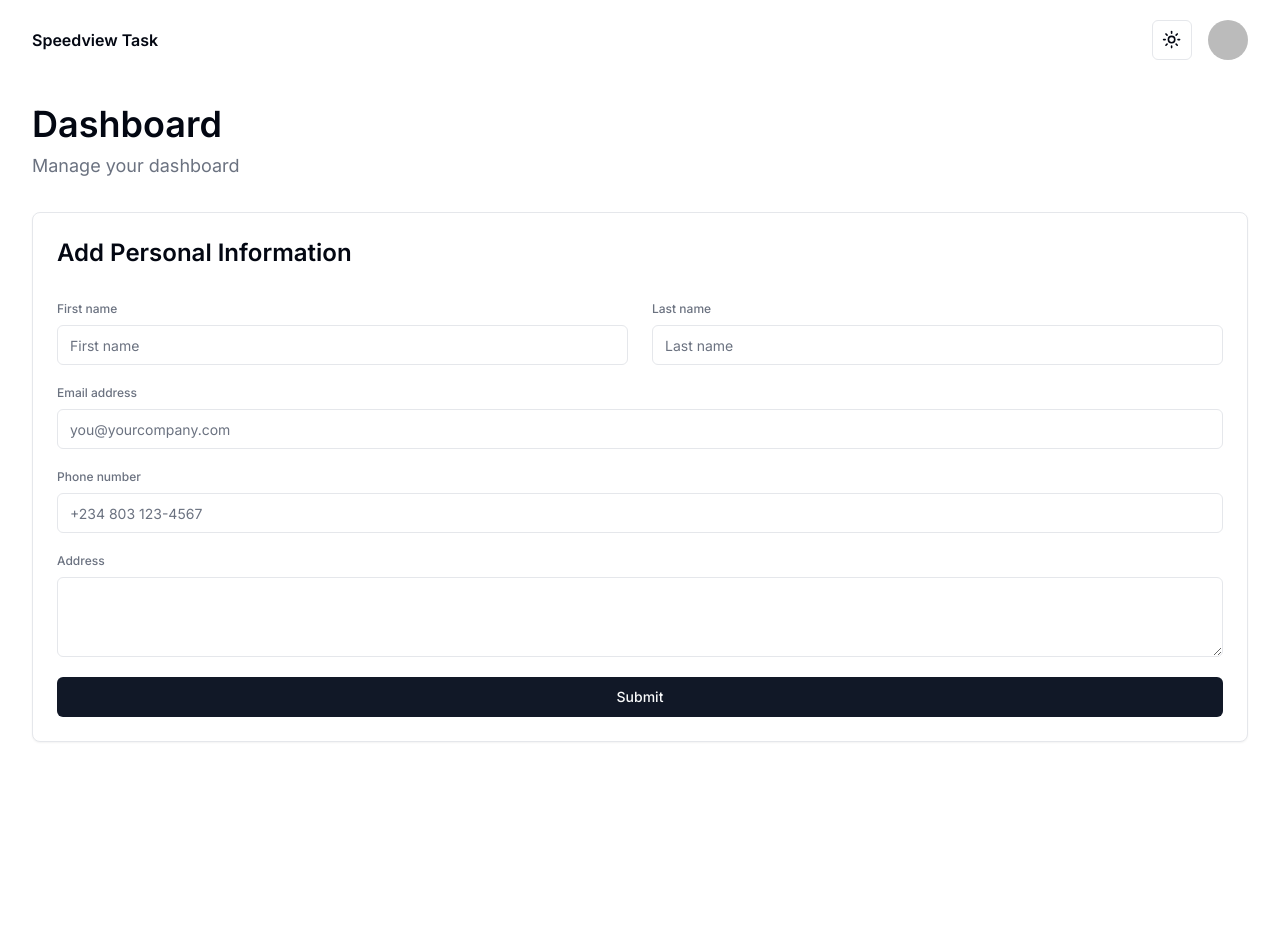
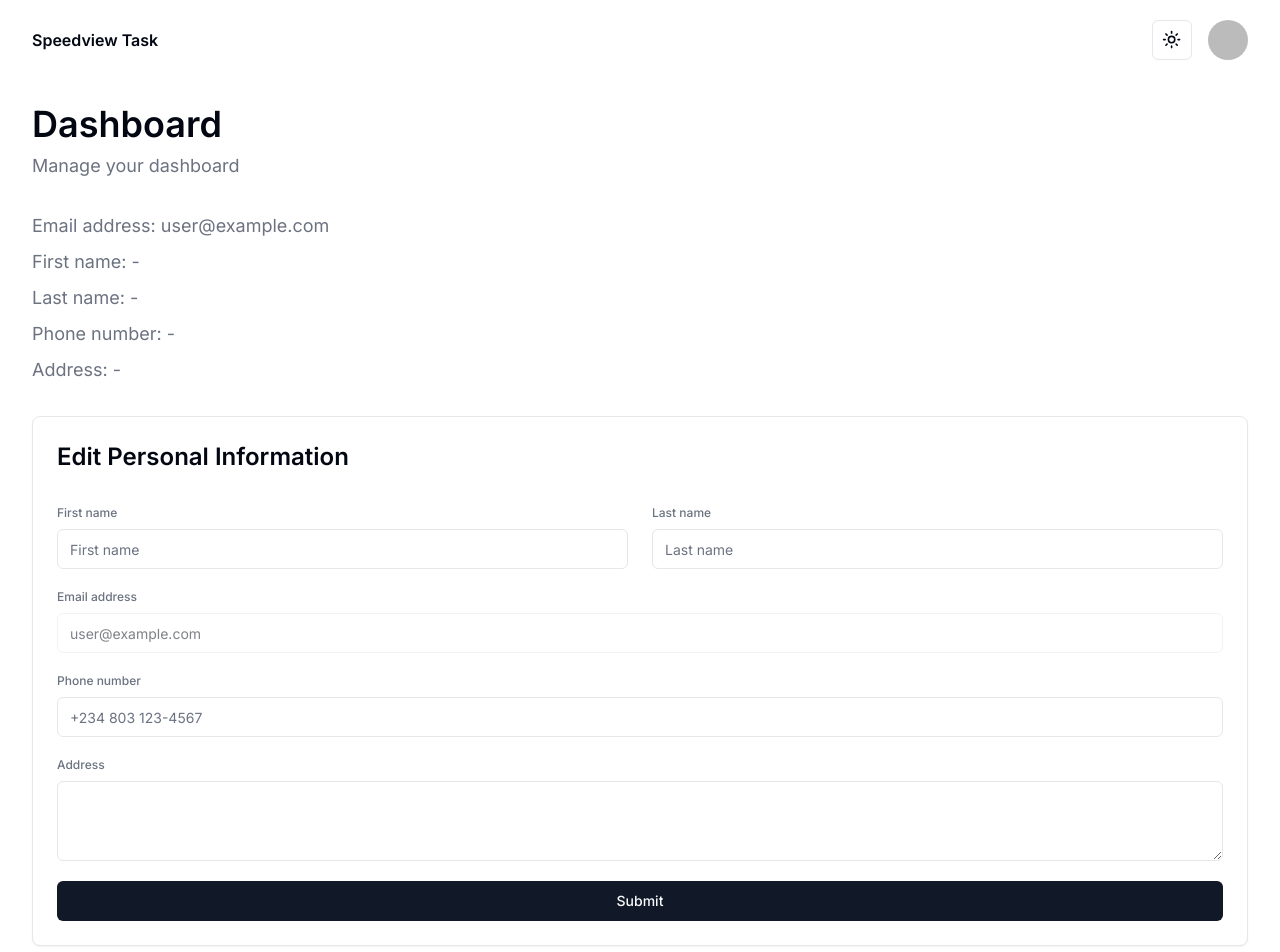
Before and after one commit to kennyotesile/speedview-task, a Next.js app: page /dashboard in a window 1280 px wide. Shown: the top 952 px of the page. Before the commit the page ends 800 px from the top, so only its background shows below. Built offline with nearby package versions, Linux system fonts and the light colour scheme; no server answers; the database is empty; sample sign-in values are in the browser's storage.

Commit message:
Implement user GET and POST requests
This also refactors the Dashboard page

```diff
--- /dev/null
+++ b/src/app/api/user/route.ts
@@ -0,0 +1,51 @@
+import { NextRequest, NextResponse } from "next/server";
+import prisma from "../../../../prisma";
+
+export async function GET(request: NextRequest) {
+	const url = new URL(request.url);
+	const email = url.searchParams.get("email");
+
+	if (!email) {
+		return new NextResponse(JSON.stringify({ error: "Missing email parameter" }), {
+			status: 400,
+		});
+	}
+
+	const result = await prisma.user.findUnique({
+		where: {
+			email,
+		},
+	});
+
+	return new NextResponse(JSON.stringify(result));
+}
+
+export async function POST(request: NextRequest) {
+	const { email, firstName, lastName, phone, address } = await request.json();
+
+	const user = await prisma.user.findUnique({
+		where: {
+			email,
+		},
+	});
+
+	if (!user) {
+		const newUser = await prisma.user.create({ data: { email, firstName, lastName, phone, address } });
+
+		return new NextResponse(JSON.stringify(newUser));
+	} else {
+		const updatedUser = await prisma.user.update({
+			where: {
+				email,
+			},
+			data: {
+				firstName,
+				lastName,
+				phone,
+				address,
+			},
+		});
+
+		return new NextResponse(JSON.stringify(updatedUser));
+	}
+}
--- a/src/app/dashboard/page.tsx
+++ b/src/app/dashboard/page.tsx
@@ -15,11 +15,10 @@ import { z } from "zod";
 import { Form, FormControl, FormField, FormItem, FormLabel, FormMessage } from "@/components/ui/form";
 import { Textarea } from "@/components/ui/textarea";
 import { Input } from "@/components/ui/input";
+import { useEffect, useState } from "react";
+import { Loader2 } from "lucide-react";
 
-export default function Home() {
-	const { data: session } = useSession();
-
-	const contactFormSchema = z.object({
+const personalInfoFormSchema = z.object({
 	firstName: z.string().min(1, {
 		message: "Please enter your first name",
 	}),
@@ -40,13 +39,16 @@ export default function Home() {
 	address: z.string().min(1, {
 		message: "Please enter your address",
 	}),
-		check: z.boolean({
-			required_error: "You must agree to our privacy policy",
-		}),
 });
 
-	const contactForm = useForm<z.infer<typeof contactFormSchema>>({
-		resolver: zodResolver(contactFormSchema),
+export default function Home() {
+	const { data: session } = useSession();
+	const [personalInfo, setPersonalInfo] = useState(null);
+	const [submittingPersonalInfo, setSubmittingPersonalInfo] = useState(false);
+	const [gettingPersonalInfo, setGettingPersonalInfo] = useState(false);
+
+	const personalInfoForm = useForm<z.infer<typeof personalInfoFormSchema>>({
+		resolver: zodResolver(personalInfoFormSchema),
 		defaultValues: {
 			firstName: "",
 			lastName: "",
@@ -56,9 +58,79 @@ export default function Home() {
 		},
 	});
 
-	const submitContactForm = (values: z.infer<typeof contactFormSchema>) => {
+	const submitPersonalInfo = async (values: z.infer<typeof personalInfoFormSchema>) => {
+		setSubmittingPersonalInfo(true);
+		console.log("Submitting personal info...");
+
+		const response = await fetch("/api/user", {
+			method: "POST",
+			body: JSON.stringify({
+				email: session?.user?.email,
+				firstName: personalInfoForm.getValues().firstName,
+				lastName: personalInfoForm.getValues().lastName,
+				phone: personalInfoForm.getValues().phoneNumber,
+				address: personalInfoForm.getValues().address,
+			}),
+		});
+
+		if (response.ok) {
+			alert("Personal information submitted successfully!");
+
+			personalInfoForm.reset();
+
+			const data = await response.json();
+			console.log(data);
+		} else {
+			alert("Unknown error occured.");
+
+			setSubmittingPersonalInfo(false);
+			console.error("Failed to submit personal info");
+
 			return;
+		}
+
+		setSubmittingPersonalInfo(false);
+		console.log("Submitted personal info");
+
+		getPersonalInfo();
 	};
+
+	const getPersonalInfo = async () => {
+		setGettingPersonalInfo(true);
+		console.log("Retrieving personal info...");
+
+		const response = await fetch(`/api/user?email=${session?.user?.email}`);
+
+		if (response.ok) {
+			const data = await response.json();
+			setPersonalInfo(data);
+			console.log(data);
+		} else {
+			setGettingPersonalInfo(false);
+			console.error("Failed to retrieve personal info");
+
+			return;
+		}
+
+		setGettingPersonalInfo(false);
+		console.log("Retrieved personal info");
+	};
+
+	useEffect(() => {
+		getPersonalInfo();
+	}, []);
+
+	const { register, watch } = useForm();
+
+	const email = watch("emailAddress");
+
+	useEffect(() => {
+		register("emailAddress");
+
+		if (session?.user?.email) {
+			personalInfoForm.setValue("emailAddress", session?.user?.email);
+		}
+	}, [personalInfoForm, session]);
 
 	return (
 		<Protected>
@@ -97,13 +169,20 @@ export default function Home() {
 						<h1 className="font-semibold text-3xl md:text-4xl">Dashboard</h1>
 						<p className="text-lg text-muted-foreground">Manage your dashboard</p>
 					</div>
+					<div className="flex flex-col space-y-2">
+						<p className="text-lg text-muted-foreground">Email address: {gettingPersonalInfo ? "Loading..." : session?.user?.email}</p>
+						<p className="text-lg text-muted-foreground">First name: {gettingPersonalInfo ? "Loading..." : personalInfo ? personalInfo.firstName : "-"}</p>
+						<p className="text-lg text-muted-foreground">Last name: {gettingPersonalInfo ? "Loading..." : personalInfo ? personalInfo.lastName : "-"}</p>
+						<p className="text-lg text-muted-foreground">Phone number: {gettingPersonalInfo ? "Loading..." : personalInfo ? personalInfo.phone : "-"}</p>
+						<p className="text-lg text-muted-foreground">Address: {gettingPersonalInfo ? "Loading..." : personalInfo ? personalInfo.address : "-"}</p>
+					</div>
 					<Card className="p-6 space-y-8">
-						<h2 className="font-semibold text-2xl">Add Personal Information</h2>
-						<Form {...contactForm}>
-							<form onSubmit={contactForm.handleSubmit(submitContactForm)} className="flex-1 flex flex-col gap-5">
+						<h2 className="font-semibold text-2xl">Edit Personal Information</h2>
+						<Form {...personalInfoForm}>
+							<form onSubmit={personalInfoForm.handleSubmit(submitPersonalInfo)} className="flex-1 flex flex-col gap-5">
 								<div className="flex flex-col lg:flex-row gap-6">
 									<FormField
-										control={contactForm.control}
+										control={personalInfoForm.control}
 										name="firstName"
 										render={({ field }) => (
 											<FormItem className="flex-1 flex flex-col items-start">
@@ -116,7 +195,7 @@ export default function Home() {
 										)}
 									/>
 									<FormField
-										control={contactForm.control}
+										control={personalInfoForm.control}
 										name="lastName"
 										render={({ field }) => (
 											<FormItem className="flex-1 flex flex-col items-start">
@@ -130,20 +209,20 @@ export default function Home() {
 									/>
 								</div>
 								<FormField
-									control={contactForm.control}
+									control={personalInfoForm.control}
 									name="emailAddress"
 									render={({ field }) => (
 										<FormItem className="flex flex-col items-start">
 											<FormLabel className="text-xs font-medium text-muted-foreground">Email address</FormLabel>
 											<FormControl>
-												<Input placeholder="you@yourcompany.com" {...field} />
+												<Input placeholder={session?.user?.email ? session?.user?.email : "you@example.com"} {...field} disabled />
 											</FormControl>
 											<FormMessage />
 										</FormItem>
 									)}
 								/>
 								<FormField
-									control={contactForm.control}
+									control={personalInfoForm.control}
 									name="phoneNumber"
 									render={({ field }) => (
 										<FormItem className="flex flex-col items-start">
@@ -156,7 +235,7 @@ export default function Home() {
 									)}
 								/>
 								<FormField
-									control={contactForm.control}
+									control={personalInfoForm.control}
 									name="address"
 									render={({ field }) => (
 										<FormItem className="flex flex-col items-start">
@@ -168,7 +247,10 @@ export default function Home() {
 										</FormItem>
 									)}
 								/>
-								<Button type="submit">Submit</Button>
+								<Button type="submit" disabled={submittingPersonalInfo} className="space-x-2">
+									{submittingPersonalInfo && <Loader2 size={16} className="animate animate-spin" />}
+									<span>Submit</span>
+								</Button>
 							</form>
 						</Form>
 					</Card>
```
Lines whose indentation alone changed are shown as unchanged.
